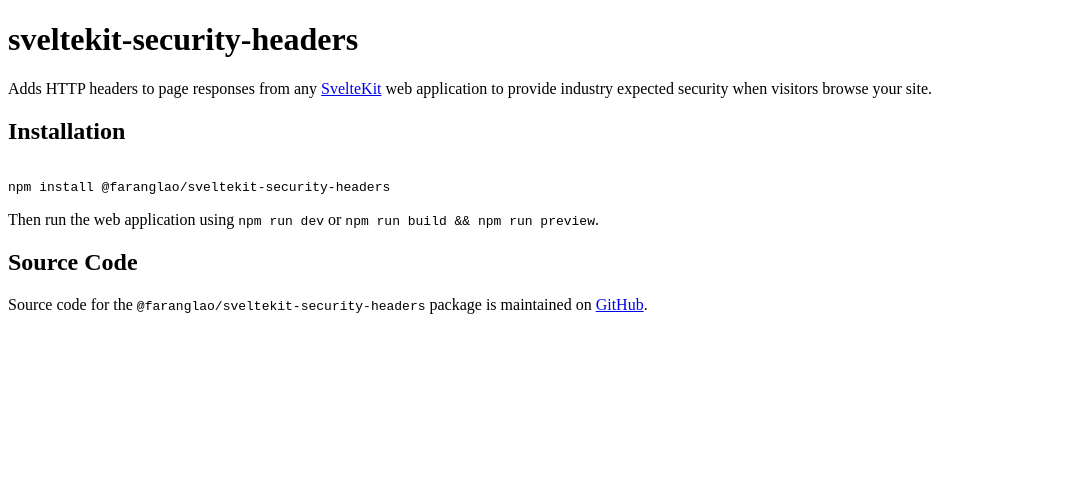
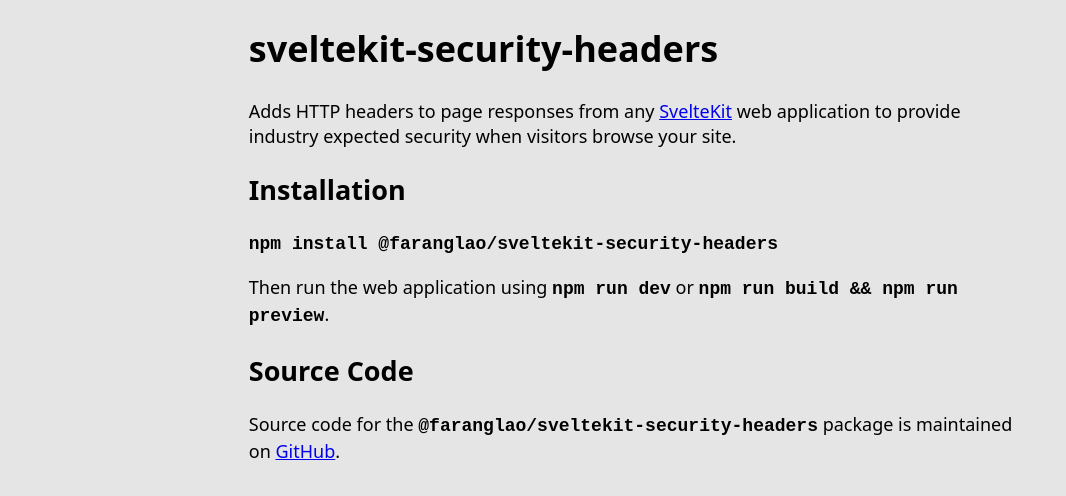
Before and after one commit to kevinobee/sveltekit-security-headers, a SvelteKit app: page / in a window 1280 px wide. Shown: the top 496 px of the page, without its empty margins (0-1066 px from the left). Built offline with nearby package versions, Linux system fonts and the light colour scheme.

Commit message:
add layout and basic css

```diff
--- /dev/null
+++ b/src/app.css
@@ -0,0 +1,16 @@
+body {
+	background-color: hsla(0, 0%, 0%, 0.1);
+	font-family: system-ui, -apple-system, BlinkMacSystemFont, 'Segoe UI', Roboto, Oxygen, Ubuntu, Cantarell, 'Open Sans', 'Helvetica Neue', sans-serif;
+	font-size: 18px;
+	line-height: 1.4;
+}
+
+main {
+	max-width: 76ch;
+	margin-inline: auto;
+	padding-inline: 1rem;
+}
+
+code {
+	font-weight: 700;
+}
--- /dev/null
+++ b/src/routes/+layout.svelte
@@ -0,0 +1,7 @@
+<script>
+	import '../app.css';
+</script>
+
+<main>
+	<slot />
+</main>
--- a/src/routes/+page.svelte
+++ b/src/routes/+page.svelte
@@ -18,9 +18,7 @@
 
 <h2>Installation</h2>
 
-<pre><code>
-npm install {npmPackage}
-</code></pre>
+<pre><code>npm install {npmPackage}</code></pre>
 
 <p>
 	Then run the web application using <code>npm run dev</code> or
```
